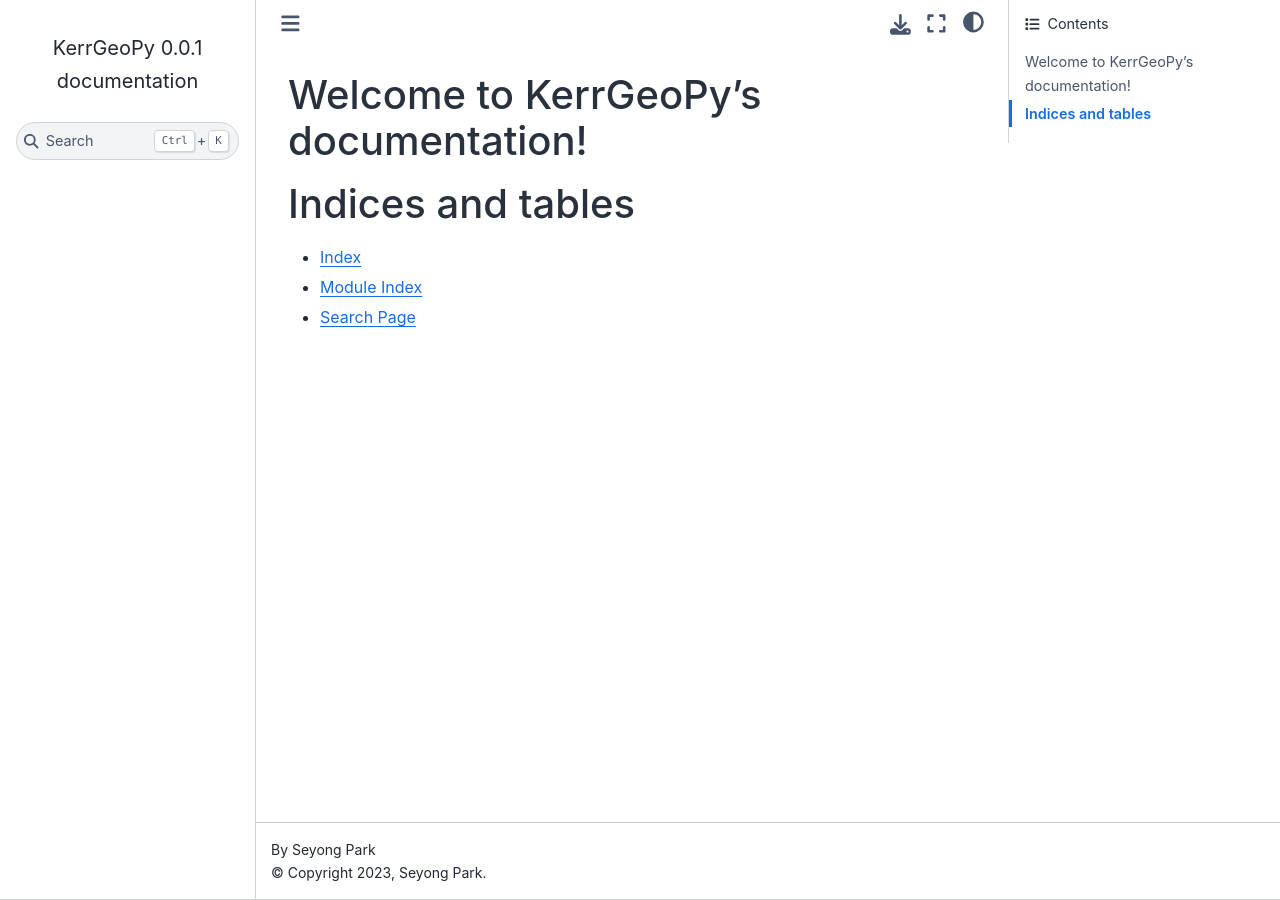
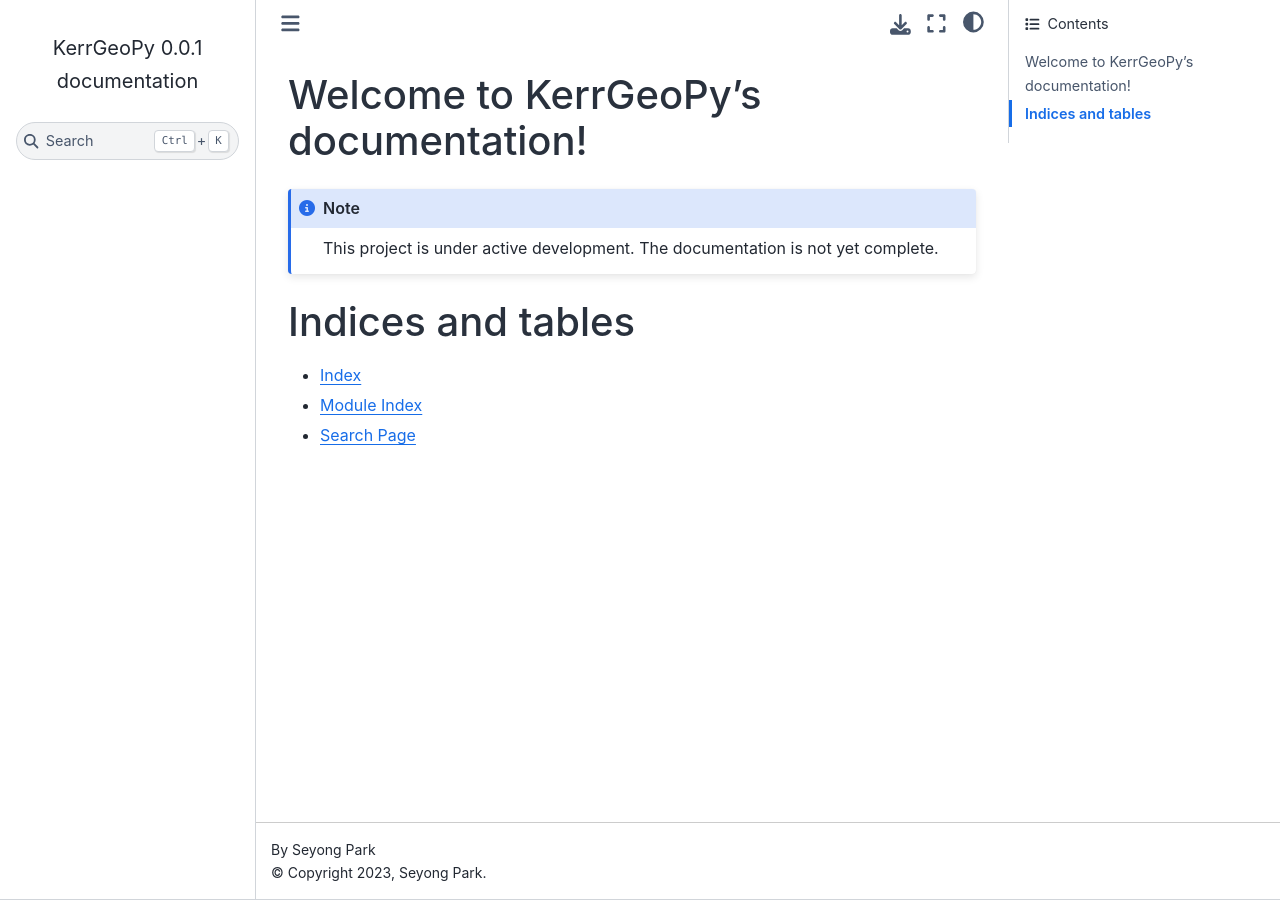
Before and after one commit to BlackHolePerturbationToolkit/KerrGeoPy, a Sphinx documentation site: the page built from docs/source/index.rst, in a window 1280 px wide. Built offline with Sphinx 7.4.7 and the Sphinx Book theme 1.1.4, drawn with Linux system fonts in a browser that asks for light colours.

Commit message:
added autoapi

```diff
--- a/docs/environment.yml
+++ b/docs/environment.yml
@@ -9,3 +9,4 @@
   - pip
   - python=3.11
   - sphinx-book-theme
+  - sphinx-autoapi
--- a/docs/source/conf.py
+++ b/docs/source/conf.py
@@ -32,8 +32,11 @@
 # ones.
 extensions = [
     "sphinx.ext.autosummary",
-    "sphinx.ext.autodoc"
+    "sphinx.ext.autodoc",
+    "autoapi.extension",
 ]
+autoapi_type = 'python'
+autoapi_dirs = ['../../kerrgeopy']
 
 # Add any paths that contain templates here, relative to this directory.
 templates_path = ['_templates']
--- a/docs/source/index.rst
+++ b/docs/source/index.rst
@@ -5,6 +5,10 @@
 
 Welcome to KerrGeoPy's documentation!
 =====================================
+
+.. note::
+
+   This project is under active development. The documentation is not yet complete.
 
 .. toctree::
    :maxdepth: 2
```
